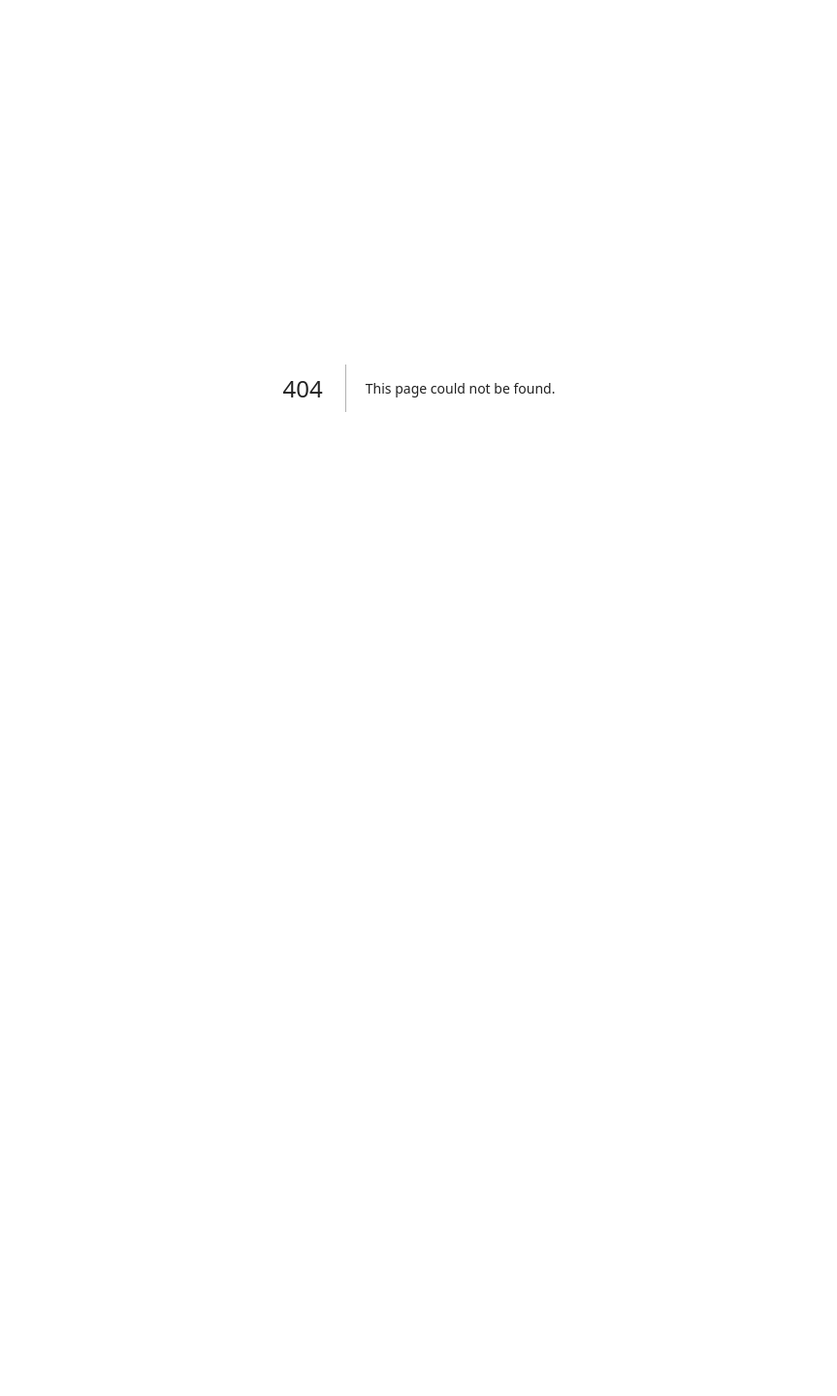
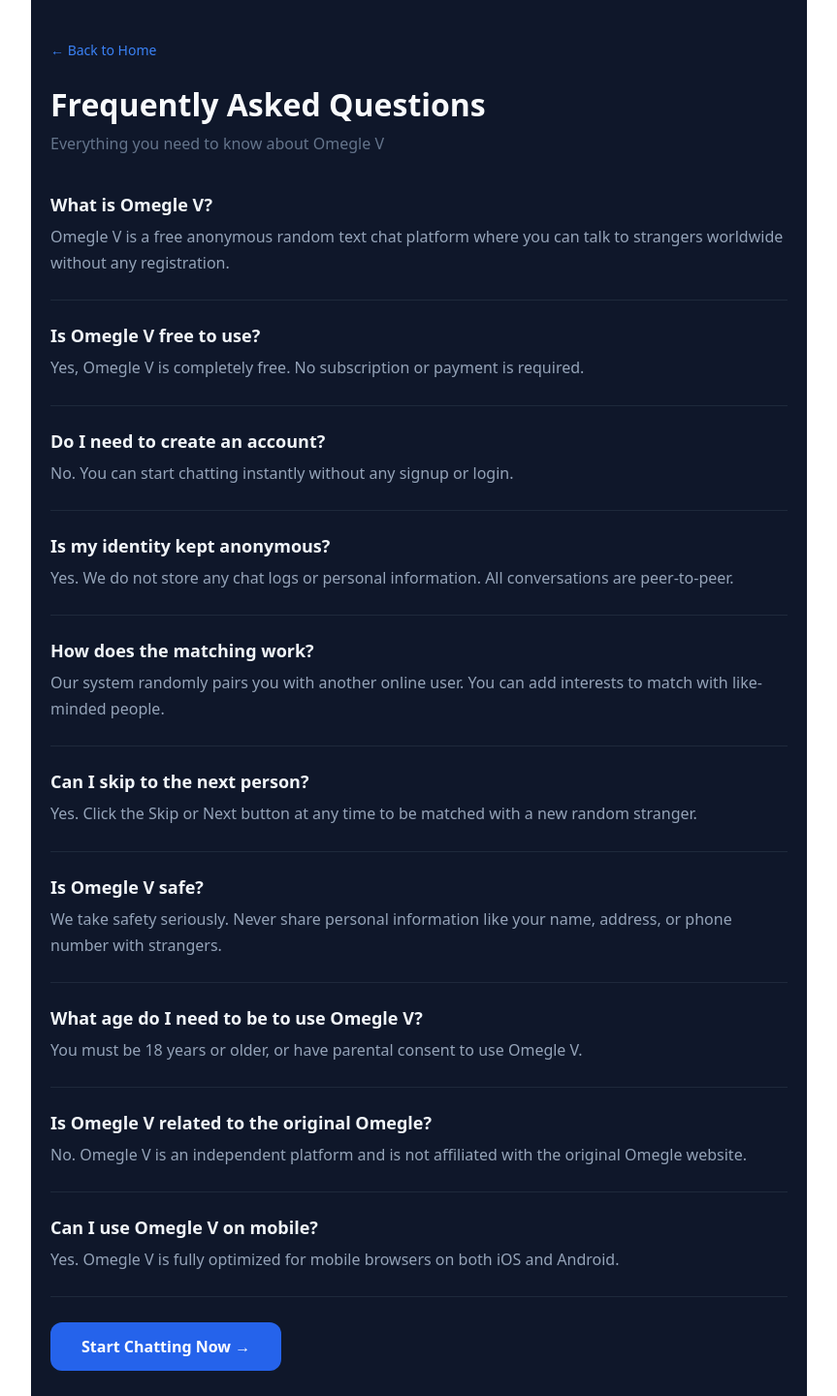
Before and after one commit to AkhilSharma11681/p1, a Next.js app: page /faq in a window 1280 px wide. Before the commit this address had no page. Shown: the whole page at 97% size, without its empty margins (208-1071 px from the left). Before the commit the page ends 800 px from the top, so only its background shows below. Built offline with nearby package versions, Linux system fonts and the light colour scheme.

Commit message:
Add SEO pages: about, faq, improved metadata and sitemap

```diff
--- /dev/null
+++ b/app/about/page.tsx
@@ -0,0 +1,40 @@
+import { Metadata } from "next";
+import Link from "next/link";
+
+export const metadata: Metadata = {
+  title: "About Omegle V – Free Anonymous Random Chat Platform",
+  description: "Learn about Omegle V, the free anonymous random text chat platform. No registration needed. Chat with strangers worldwide safely.",
+};
+
+export default function AboutPage() {
+  return (
+    <div style={{ backgroundColor: "#0f172a", color: "#f8fafc", minHeight: "100vh", fontFamily: "system-ui, sans-serif", padding: "40px 20px", maxWidth: "800px", margin: "0 auto" }}>
+      <Link href="/" style={{ color: "#3b82f6", textDecoration: "none", fontSize: "14px" }}>← Back to Home</Link>
+      <h1 style={{ fontSize: "32px", fontWeight: 900, margin: "24px 0 16px" }}>About Omegle V</h1>
+      <p style={{ color: "#94a3b8", lineHeight: "1.8", marginBottom: "20px" }}>
+        Omegle V is a free, anonymous random text chat platform that connects you with strangers from around the world instantly. No registration, no email, no personal data required.
+      </p>
+      <h2 style={{ fontSize: "22px", fontWeight: 700, margin: "32px 0 12px" }}>How It Works</h2>
+      <p style={{ color: "#94a3b8", lineHeight: "1.8", marginBottom: "20px" }}>
+        When you click "Start Text Chat", our system instantly pairs you with a random stranger for a one-on-one anonymous conversation. You can skip to the next person anytime.
+      </p>
+      <h2 style={{ fontSize: "22px", fontWeight: 700, margin: "32px 0 12px" }}>Privacy & Safety</h2>
+      <p style={{ color: "#94a3b8", lineHeight: "1.8", marginBottom: "20px" }}>
+        All chats are peer-to-peer. No chat logs are stored on our servers. Your identity remains completely anonymous throughout every session.
+      </p>
+      <h2 style={{ fontSize: "22px", fontWeight: 700, margin: "32px 0 12px" }}>Why Omegle V?</h2>
+      <ul style={{ color: "#94a3b8", lineHeight: "2", paddingLeft: "20px" }}>
+        <li>100% Free – No subscriptions, no hidden fees</li>
+        <li>No Login Required – Start chatting in seconds</li>
+        <li>Anonymous – We never store your identity</li>
+        <li>Interest Matching – Find people with similar topics</li>
+        <li>Global – Chat with people from every country</li>
+      </ul>
+      <div style={{ marginTop: "40px" }}>
+        <Link href="/chat" style={{ backgroundColor: "#2563eb", color: "#fff", padding: "14px 32px", borderRadius: "12px", textDecoration: "none", fontWeight: "bold", fontSize: "16px" }}>
+          Start Chatting Now →
+        </Link>
+      </div>
+    </div>
+  );
+}
--- /dev/null
+++ b/app/faq/page.tsx
@@ -0,0 +1,41 @@
+import { Metadata } from "next";
+import Link from "next/link";
+
+export const metadata: Metadata = {
+  title: "FAQ – Omegle V Random Chat | Common Questions Answered",
+  description: "Frequently asked questions about Omegle V. Learn how to use anonymous random chat, privacy policy, safety tips and more.",
+};
+
+const faqs = [
+  { q: "What is Omegle V?", a: "Omegle V is a free anonymous random text chat platform where you can talk to strangers worldwide without any registration." },
+  { q: "Is Omegle V free to use?", a: "Yes, Omegle V is completely free. No subscription or payment is required." },
+  { q: "Do I need to create an account?", a: "No. You can start chatting instantly without any signup or login." },
+  { q: "Is my identity kept anonymous?", a: "Yes. We do not store any chat logs or personal information. All conversations are peer-to-peer." },
+  { q: "How does the matching work?", a: "Our system randomly pairs you with another online user. You can add interests to match with like-minded people." },
+  { q: "Can I skip to the next person?", a: "Yes. Click the Skip or Next button at any time to be matched with a new random stranger." },
+  { q: "Is Omegle V safe?", a: "We take safety seriously. Never share personal information like your name, address, or phone number with strangers." },
+  { q: "What age do I need to be to use Omegle V?", a: "You must be 18 years or older, or have parental consent to use Omegle V." },
+  { q: "Is Omegle V related to the original Omegle?", a: "No. Omegle V is an independent platform and is not affiliated with the original Omegle website." },
+  { q: "Can I use Omegle V on mobile?", a: "Yes. Omegle V is fully optimized for mobile browsers on both iOS and Android." },
+];
+
+export default function FAQPage() {
+  return (
+    <div style={{ backgroundColor: "#0f172a", color: "#f8fafc", minHeight: "100vh", fontFamily: "system-ui, sans-serif", padding: "40px 20px", maxWidth: "800px", margin: "0 auto" }}>
+      <Link href="/" style={{ color: "#3b82f6", textDecoration: "none", fontSize: "14px" }}>← Back to Home</Link>
+      <h1 style={{ fontSize: "32px", fontWeight: 900, margin: "24px 0 8px" }}>Frequently Asked Questions</h1>
+      <p style={{ color: "#64748b", marginBottom: "40px" }}>Everything you need to know about Omegle V</p>
+      {faqs.map((faq, i) => (
+        <div key={i} style={{ borderBottom: "1px solid #1e293b", paddingBottom: "24px", marginBottom: "24px" }}>
+          <h2 style={{ fontSize: "18px", fontWeight: 700, marginBottom: "8px", color: "#f1f5f9" }}>{faq.q}</h2>
+          <p style={{ color: "#94a3b8", lineHeight: "1.7", margin: 0 }}>{faq.a}</p>
+        </div>
+      ))}
+      <div style={{ marginTop: "40px" }}>
+        <Link href="/chat" style={{ backgroundColor: "#2563eb", color: "#fff", padding: "14px 32px", borderRadius: "12px", textDecoration: "none", fontWeight: "bold", fontSize: "16px" }}>
+          Start Chatting Now →
+        </Link>
+      </div>
+    </div>
+  );
+}
--- a/app/layout.tsx
+++ b/app/layout.tsx
@@ -1,40 +1,40 @@
 import type { Metadata } from "next";
-import Script from "next/script";
 import "./globals.css";
 
-// Replace this with your actual GA4 Measurement ID from Step 1
-const GA_MEASUREMENT_ID = "G-Z7ZDVSJJ45";
-
 export const metadata: Metadata = {
-  title: "Omegle V - Original Anonymous Unfiltered Chat Alternative",
-  description: "Talk to random strangers on Omegle V, the best free legal alternative for secure anonymous text chats.",
+  title: "Omegle V – Free Random Text Chat with Strangers | Anonymous & Secure",
+  description: "Omegle V is a free anonymous random text chat platform. Talk to strangers instantly, no login required. Meet new people worldwide, completely private.",
+  keywords: "omegle, random chat, talk to strangers, anonymous chat, free chat, omegle alternative, stranger chat, text chat",
+  openGraph: {
+    title: "Omegle V – Free Random Text Chat with Strangers",
+    description: "Talk to random strangers instantly. No login, no tracking, 100% anonymous.",
+    url: "https://omeglev.com",
+    siteName: "Omegle V",
+    type: "website",
+  },
+  twitter: {
+    card: "summary_large_image",
+    title: "Omegle V – Free Random Text Chat",
+    description: "Anonymous random stranger chat. No login required.",
+  },
+  alternates: {
+    canonical: "https://omeglev.com",
+  },
 };
 
 export default function RootLayout({
   children,
-}: Readonly<{
+}: {
   children: React.ReactNode;
-}>) {
+}) {
   return (
     <html lang="en">
       <head>
-        {/* Google Analytics Script Injection */}
-        <Script
-          src={`https://www.googletagmanager.com/gtag/js?id=${GA_MEASUREMENT_ID}`}
-          strategy="afterInteractive"
-        />
-        <Script id="google-analytics" strategy="afterInteractive">
-          {`
-            window.dataLayer = window.dataLayer || [];
-            function gtag(){dataLayer.push(arguments);}
-            gtag('js', new Date());
-            gtag('config', '${GA_MEASUREMENT_ID}', {
-              page_path: window.location.pathname,
-            });
-          `}
-        </Script>
+        <meta name="viewport" content="width=device-width, initial-scale=1" />
+        <meta name="theme-color" content="#0f172a" />
+        <link rel="canonical" href="https://omeglev.com" />
       </head>
-      <body>{children}</body>
+      <body style={{ margin: 0, padding: 0 }}>{children}</body>
     </html>
   );
 }
--- a/app/sitemap.ts
+++ b/app/sitemap.ts
@@ -2,19 +2,10 @@
 
 export default function sitemap(): MetadataRoute.Sitemap {
   const baseUrl = 'https://omeglev.com';
-
   return [
-    {
-      url: baseUrl,
-      lastModified: new Date(),
-      changeFrequency: 'daily',
-      priority: 1.0,
-    },
-    {
-      url: `${baseUrl}/chat`,
-      lastModified: new Date(),
-      changeFrequency: 'always',
-      priority: 0.9,
-    },
+    { url: baseUrl, lastModified: new Date(), changeFrequency: 'daily', priority: 1.0 },
+    { url: `${baseUrl}/chat`, lastModified: new Date(), changeFrequency: 'always', priority: 0.9 },
+    { url: `${baseUrl}/about`, lastModified: new Date(), changeFrequency: 'monthly', priority: 0.7 },
+    { url: `${baseUrl}/faq`, lastModified: new Date(), changeFrequency: 'monthly', priority: 0.7 },
   ];
 }
```
